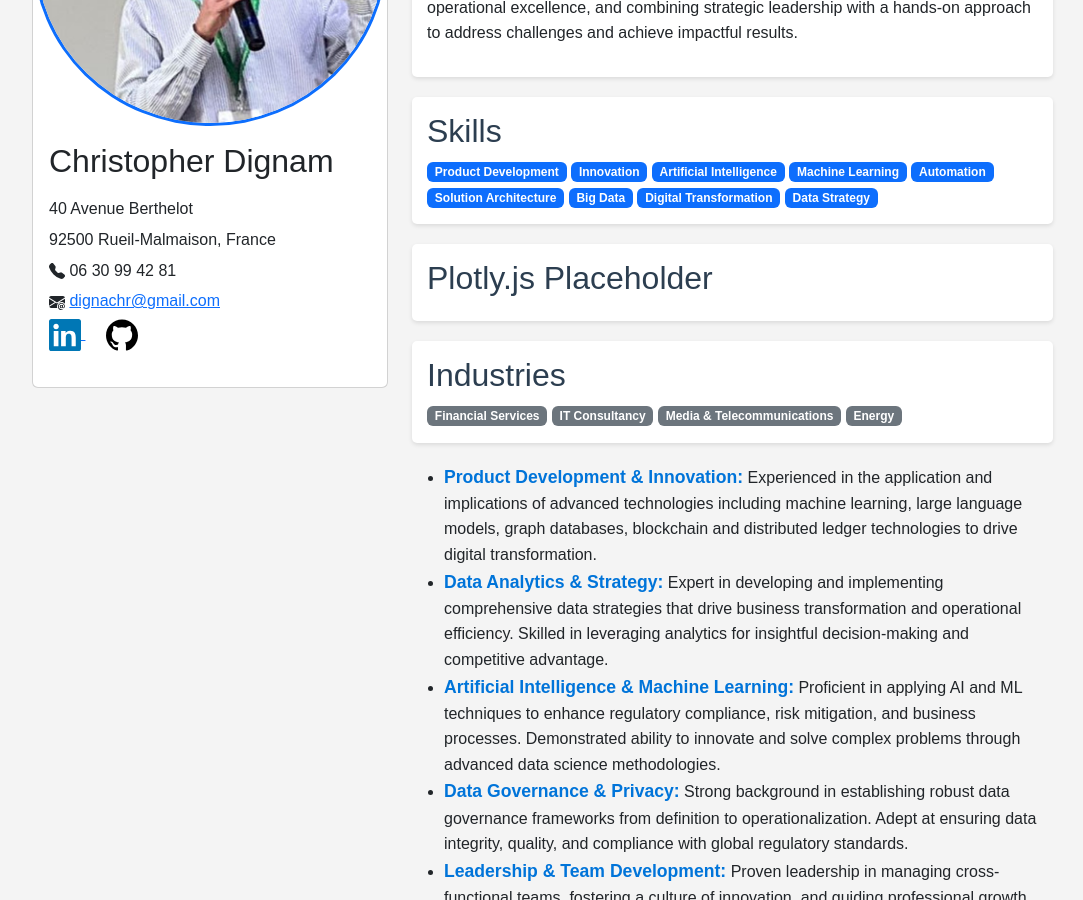
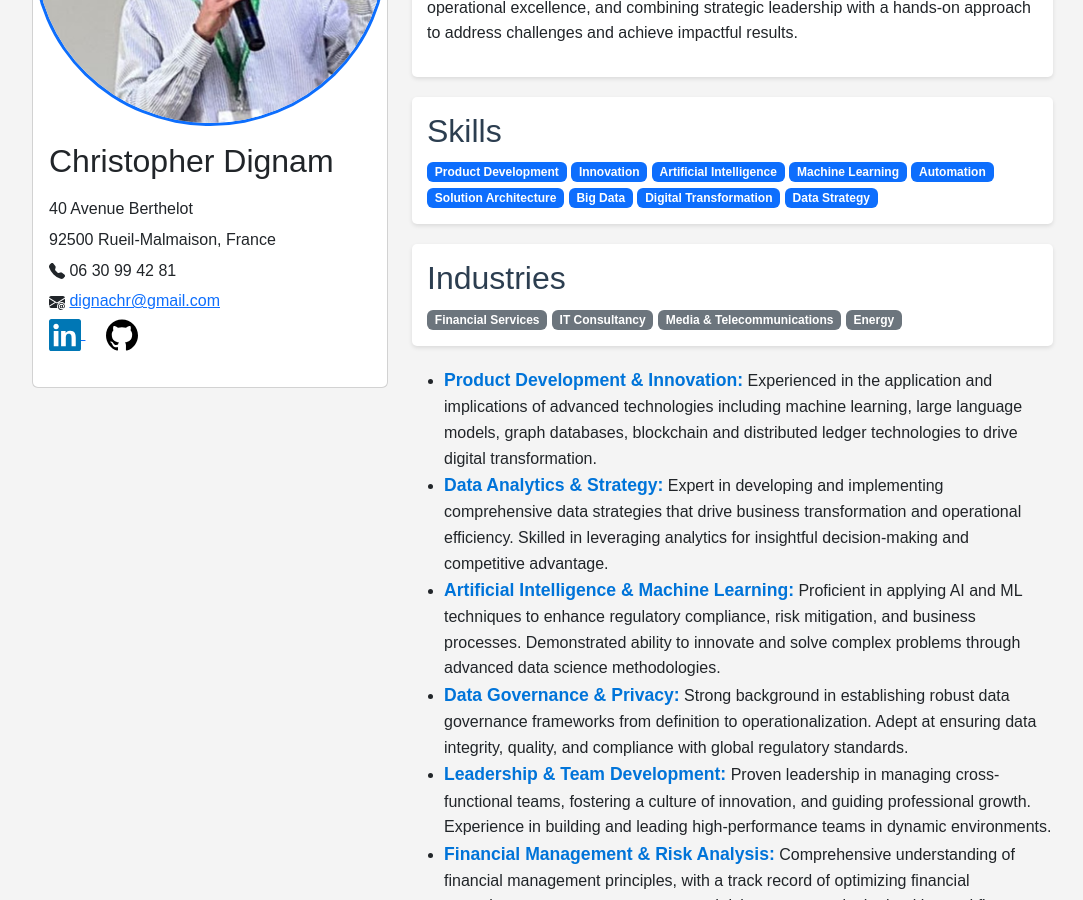
Before and after one commit to cdignam8304/cv, a Jekyll site: the page built from README.md, in a window 1280 px wide and 900 px high, scrolled down 378 px. Shown: the whole window, without its empty margins (50-1133 px from the left). Built offline with Jekyll 4.4.1, drawn with Linux system fonts in a browser that asks for light colours; our own code applies the rules of GitHub Pages for plain Markdown files.

Commit message:
test js requirements

```diff
--- a/_includes/header.html
+++ b/_includes/header.html
@@ -1,6 +1,5 @@
 
 <header>
-
 
     <!-- Profile card with pic and summary -->
     <div class="card" style="">
--- a/_layouts/default.html
+++ b/_layouts/default.html
@@ -42,8 +42,9 @@
         </div>
     </div>
 
-    <!-- Bootstrap JavaScript Bundle -->
+    <!-- Bootstrap JavaScript Bundle
     <script src="https://cdnjs.cloudflare.com/ajax/libs/bootstrap/5.3.0/js/bootstrap.bundle.min.js"></script>
+    -->
 
     <!-- Load custom javascript -->
     <script src="js/tabs.js"></script>
--- a/home.html
+++ b/home.html
@@ -1,7 +1,3 @@
-<head>
-    <script src="https://cdn.plot.ly/plotly-3.0.0-rc.2.min.js" charset="utf-8"></script>
-</head>
-
 
 <div class="section">
     <h2>Summary</h2>
@@ -27,11 +23,6 @@
     <span class="badge text-bg-primary">Big Data</span>
     <span class="badge text-bg-primary">Digital Transformation</span>
     <span class="badge text-bg-primary">Data Strategy</span>
-</div>
-
-<div class="section">
-    <h2>Plotly.js Placeholder</h2>
-    <div id="gd"></div>
 </div>
 
 
@@ -71,12 +62,3 @@ costs through innovative technology solutions.</li>
 technical concepts.</li>
     </ul>
 </div>
-
-<!-- Script for charts -->
-
-<script>
-    Plotly.newPlot("gd", /* JSON object */ {
-        "data": [{ "y": [1, 2, 3] }],
-        "layout": { "width": 600, "height": 400}
-    })
-</script>
```
Also changed, not shown: _includes/navbar.html (+0 -22 lines).
